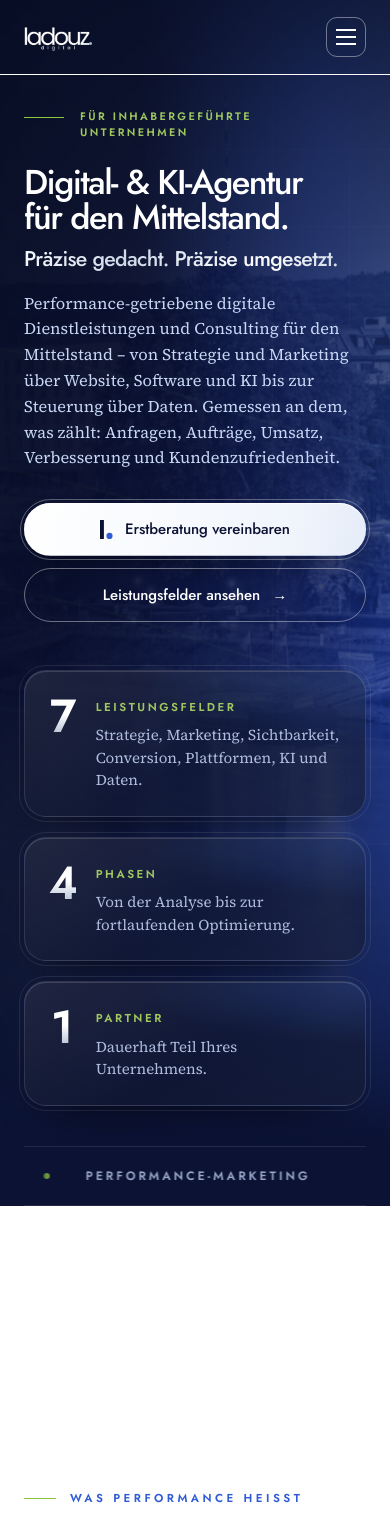
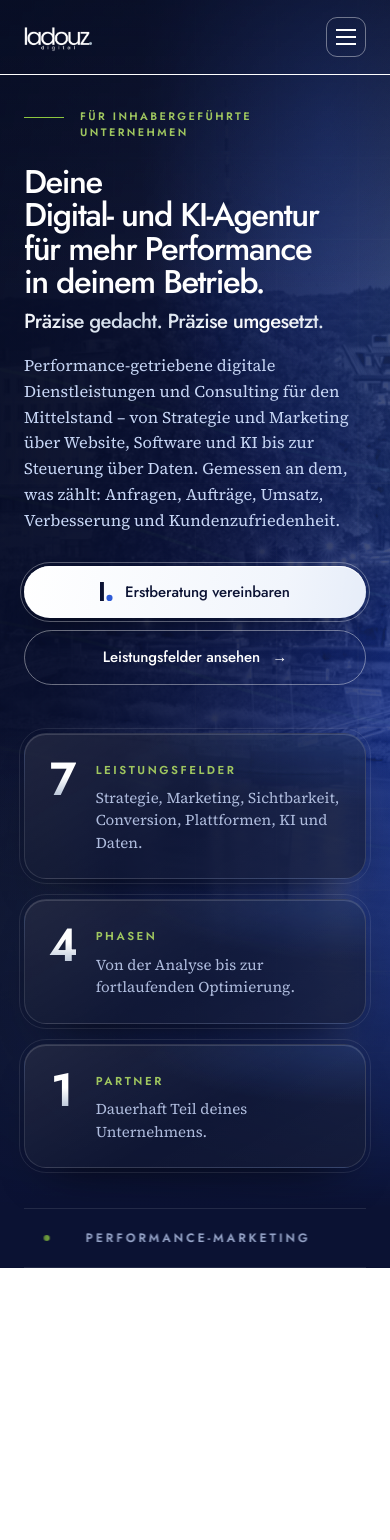
Before and after one commit to nizarladouz/Ladouz-Digital, a Next.js app in the folder ladouz-digital/: page / in a window 390 px wide. Shown: the top 1540 px of the page. Built offline with nearby package versions, Linux system fonts and the light colour scheme.

Commit message:
Neue Headline und gesamte Seite in Du-Form
Co-Authored-By: Claude Opus 5.5 <noreply@anthropic.com>
Claude-Session: https://claude.ai/code/session_017F5bpvVz4rgqiu1Uy2xQD5

```diff
--- a/ladouz-digital/app/page.tsx
+++ b/ladouz-digital/app/page.tsx
@@ -10,16 +10,16 @@
    des Unternehmens. Präzise gedacht. Präzise umgesetzt.
 
    AUFBAU – jede Sektion beantwortet genau eine Frage:
-     Hero            Was bieten Sie an?
+     Hero            Was bietet ihr an?
      Laufband        Was gehört alles dazu?
-     Leitgedanke     Was heißt bei Ihnen Performance?
+     Leitgedanke     Was heißt bei euch Performance?
      Wandel          Wo verliere ich heute Wachstum?        (#system)
-     Leistungsfelder Was genau machen Sie?                   (#leistungen)
+     Leistungsfelder Was genau macht ihr?                    (#leistungen)
      Vorgehen        Wie läuft das ab?                        (#framework)
      Messbarkeit     Woran erkenne ich, dass es wirkt?        (#messbarkeit)
-     Haltung         Warum Sie?                               (#leitbild)
+     Haltung         Warum ihr?                               (#leitbild)
      Branchen        Passt das zu mir?                        (#branchen)
-     Perspektiven    Wie denken Sie?                          (#publikationen, #newsletter)
+     Perspektiven    Wie denkt ihr?                           (#publikationen, #newsletter)
      Fragen          Was will ich vorher noch wissen?         (#fragen)
      Kontakt         Wie fange ich an?                        (#kontakt)
 
@@ -179,7 +179,7 @@ const hauptmenue: MenuEintrag[] = [
 const heroFakten = [
   { wert: "7", einheit: "Leistungsfelder", text: "Strategie, Marketing, Sichtbarkeit, Conversion, Plattformen, KI und Daten." },
   { wert: "4", einheit: "Phasen", text: "Von der Analyse bis zur fortlaufenden Optimierung." },
-  { wert: "1", einheit: "Partner", text: "Dauerhaft Teil Ihres Unternehmens." },
+  { wert: "1", einheit: "Partner", text: "Dauerhaft Teil deines Unternehmens." },
 ];
 
 /* Die sieben Knoten des Hero-Instruments – in der Reihenfolge im Uhrzeigersinn ab 12 Uhr. */
@@ -207,7 +207,7 @@ const wandel = [
   {
     bereich: "Sichtbarkeit",
     heute: "Gefunden wird, wer zufällig gut rankt. Neue Suchwege wie KI-Antworten bleiben unbeachtet.",
-    danach: "Eine Inhaltsarchitektur, die Sie dort sichtbar macht, wo Ihre Kunden suchen – in Google und in KI-Antworten.",
+    danach: "Eine Inhaltsarchitektur, die dich dort sichtbar macht, wo deine Kunden suchen – in Google und in KI-Antworten.",
   },
   {
     bereich: "Marketing",
@@ -221,8 +221,8 @@ const wandel = [
   },
   {
     bereich: "Abläufe",
-    heute: "Wiederkehrende Arbeit bindet Ihr Team. Standardsoftware bildet die eigenen Abläufe nur teilweise ab.",
-    danach: "Software und KI-Agenten übernehmen, was sich wiederholt. Ihr Team gewinnt Zeit für das Wesentliche.",
+    heute: "Wiederkehrende Arbeit bindet dein Team. Standardsoftware bildet die eigenen Abläufe nur teilweise ab.",
+    danach: "Software und KI-Agenten übernehmen, was sich wiederholt. Dein Team gewinnt Zeit für das Wesentliche.",
   },
   {
     bereich: "Steuerung",
@@ -289,7 +289,7 @@ const leistungsfelder: Leistungsfeld[] = [
     nr: "06",
     titel: "KI & Automatisierung",
     wirkung: "Effizienz",
-    text: "KI-Agenten und automatisierte Abläufe, die wiederkehrende Arbeit übernehmen – eingebettet in Ihre Prozesse, nicht daneben.",
+    text: "KI-Agenten und automatisierte Abläufe, die wiederkehrende Arbeit übernehmen – eingebettet in deine Prozesse, nicht daneben.",
     punkte: ["KI-Agenten im Betrieb", "Prozess-Automatisierung", "KI-Governance"],
     symbol: "knoten",
   },
@@ -317,7 +317,7 @@ const phasen: Phase[] = [
     nr: "01",
     titel: "Analyse & Potenzial",
     stufe: "Verstehen",
-    text: "Wir erfassen, wo Ihr Unternehmen heute Umsatz gewinnt – und wo es ihn verliert: Sichtbarkeit, Marketing, Website, Abläufe und Daten.",
+    text: "Wir erfassen, wo dein Unternehmen heute Umsatz gewinnt – und wo es ihn verliert: Sichtbarkeit, Marketing, Website, Abläufe und Daten.",
     ergebnis: "Ein Zielbild mit Prioritäten, geordnet nach Wirkung.",
     bild: BILDER.phaseAnalyse,
   },
@@ -333,7 +333,7 @@ const phasen: Phase[] = [
     nr: "03",
     titel: "Umsetzung",
     stufe: "Umsetzen",
-    text: "Kampagnen, Website, Software und KI-Anwendungen gehen kontrolliert live – eingebettet in Ihre Prozesse und vom ersten Tag an gemessen.",
+    text: "Kampagnen, Website, Software und KI-Anwendungen gehen kontrolliert live – eingebettet in deine Prozesse und vom ersten Tag an gemessen.",
     ergebnis: "Produktive Systeme statt Pilotprojekte.",
     bild: BILDER.phaseUmsetzung,
   },
@@ -341,7 +341,7 @@ const phasen: Phase[] = [
     nr: "04",
     titel: "Messen, Optimieren, Skalieren",
     stufe: "Fortlaufend",
-    text: "Was wirkt, wird ausgebaut. Was nicht wirkt, wird ersetzt. Wir messen, lernen und verbessern – und bleiben dauerhaft Teil Ihres Unternehmens.",
+    text: "Was wirkt, wird ausgebaut. Was nicht wirkt, wird ersetzt. Wir messen, lernen und verbessern – und bleiben dauerhaft Teil deines Unternehmens.",
     ergebnis: "Ein System, das mit jeder Optimierung stärker wird.",
     bild: BILDER.phaseBetrieb,
   },
@@ -371,7 +371,7 @@ const messprinzipien = [
 const prinzipien = [
   { titel: "Wirkung vor Aktivität.", text: "Wir messen uns an Anfragen, Aufträgen und Umsatz – nicht an Stunden, Reichweite oder Klicks." },
   { titel: "Umsetzung, nicht Empfehlung.", text: "Wir bauen, was wir planen. Strategie ohne Umsetzung bleibt eine Präsentation." },
-  { titel: "Partnerschaft, kein Projekt.", text: "Projekte enden. Wachstum nicht – deshalb bleiben wir dauerhaft Teil Ihres Unternehmens." },
+  { titel: "Partnerschaft, kein Projekt.", text: "Projekte enden. Wachstum nicht – deshalb bleiben wir dauerhaft Teil deines Unternehmens." },
 ];
 
 const branchen = [
@@ -415,11 +415,11 @@ const fragen = [
     antwort: "Für mittelständische Unternehmen, die digitales Wachstum als dauerhafte Aufgabe verstehen – branchenübergreifend. Entscheidend ist die Struktur der Wertschöpfung, nicht das Etikett der Branche.",
   },
   {
-    frage: "Arbeiten Sie projektweise oder dauerhaft?",
-    antwort: "Dauerhaft. Wir bauen die Grundlage gemeinsam mit Ihnen auf und bleiben danach Teil Ihres Unternehmens: Wir steuern mit, messen und entwickeln weiter.",
-  },
-  {
-    frage: "Übernehmen Sie auch die Umsetzung?",
+    frage: "Arbeitet ihr projektweise oder dauerhaft?",
+    antwort: "Dauerhaft. Wir bauen die Grundlage gemeinsam mit dir auf und bleiben danach Teil deines Unternehmens: Wir steuern mit, messen und entwickeln weiter.",
+  },
+  {
+    frage: "Übernehmt ihr auch die Umsetzung?",
     antwort: "Ja. Wir planen nicht nur, wir setzen um – Kampagnen, Websites, Software, KI-Anwendungen und Tracking aus einer Hand.",
   },
   {
@@ -428,7 +428,7 @@ const fragen = [
   },
   {
     frage: "Wie beginnt eine Zusammenarbeit?",
-    antwort: "Mit einer Erstberatung. Darin klären wir, wo Ihr Unternehmen heute steht und ob eine Zusammenarbeit zu Ihnen passt – unverbindlich und konkret.",
+    antwort: "Mit einer Erstberatung. Darin klären wir, wo dein Unternehmen heute steht und ob eine Zusammenarbeit zu dir passt – unverbindlich und konkret.",
   },
 ];
 
@@ -955,7 +955,7 @@ function Kopfbereich() {
               <label htmlFor="suche" className="text-[0.7rem] font-semibold uppercase tracking-[0.24em] text-[#2f5bd7]">
                 Publikationen, Leistungen und Themen durchsuchen
               </label>
-              <input id="suche" type="search" placeholder="Wonach suchen Sie?" className="mt-4 w-full border-b-2 border-[#e7ecf5] bg-transparent pb-3 text-[clamp(1.2rem,2.6vw,1.9rem)] font-bold tracking-[-0.02em] text-[#0b1233] outline-none transition-colors placeholder:text-[#7d8ba6] focus:border-[#8dc63f]" />
+              <input id="suche" type="search" placeholder="Wonach suchst du?" className="mt-4 w-full border-b-2 border-[#e7ecf5] bg-transparent pb-3 text-[clamp(1.2rem,2.6vw,1.9rem)] font-bold tracking-[-0.02em] text-[#0b1233] outline-none transition-colors placeholder:text-[#7d8ba6] focus:border-[#8dc63f]" />
               <div className="mt-6 flex flex-wrap items-center gap-3">
                 <span className="text-[0.66rem] font-semibold uppercase tracking-[0.22em] text-[#5b6b8a]">Häufig gesucht</span>
                 {["KI-Implementierung", "Digitalstrategie", "Framework", "Automatisierung"].map((t) => (
@@ -1037,9 +1037,10 @@ function Hero() {
               </span>
             </p>
 
-            <h1 className="mt-6 text-[clamp(1.9rem,10vw,2.15rem)] sm:text-[clamp(2.15rem,5vw,4.2rem)] font-medium leading-[1.02] tracking-[-0.044em] sm:mt-8">
-              {/* „Digital- & KI-Agentur“ ab Tablet immer zusammen in einer Zeile. */}
-              <span className="sm:whitespace-nowrap">Digital- &amp; KI-Agentur</span> für den Mittelstand.{" "}
+            <h1 className="mt-6 text-[clamp(1.75rem,8.8vw,2.05rem)] sm:text-[clamp(2.15rem,4.1vw,3.4rem)] font-medium leading-[1.02] tracking-[-0.044em] sm:mt-8">
+              {/* „Digital- und KI-Agentur“ bleibt immer zusammen; ab Tablet beginnt danach eine neue Zeile. */}
+              Deine <span className="whitespace-nowrap">Digital- und KI-Agentur</span><br className="hidden sm:block" />{" "}
+              für mehr Performance <span className="whitespace-nowrap">in deinem Betrieb.</span>{" "}
               <span className="ld-silber mt-3 block text-[0.62em] leading-[1.12] tracking-[-0.03em] sm:mt-4">Präzise gedacht. Präzise umgesetzt.</span>
             </h1>
 
@@ -1396,7 +1397,7 @@ function Leistungsfelder() {
           <Reveal delay={100}>
             <p className="ld-serif max-w-[46ch] text-[clamp(1.05rem,1.6vw,1.2rem)] leading-[1.66] text-[#43507a]">
               Einzeln stark, zusammen ein System. Jedes Feld zahlt auf dieselbe Kennzahlenkette
-              ein – und wird gemeinsam mit Ihrem Team dauerhaft weiterentwickelt.
+              ein – und wird gemeinsam mit deinem Team dauerhaft weiterentwickelt.
             </p>
           </Reveal>
         </div>
@@ -1639,7 +1640,7 @@ function ProgrammSzene() {
               <dl className="min-w-0 space-y-6">
                 <div>
                   <dt className="text-[0.66rem] font-semibold uppercase tracking-[0.28em] text-[#9aa8cc]">Start</dt>
-                  <dd className="mt-1.5 text-[1.08rem] font-medium leading-[1.35] text-[#c7d6f5]">Analyse Ihrer Ausgangslage</dd>
+                  <dd className="mt-1.5 text-[1.08rem] font-medium leading-[1.35] text-[#c7d6f5]">Analyse deiner Ausgangslage</dd>
                 </div>
                 <div>
                   <dt className="text-[0.66rem] font-semibold uppercase tracking-[0.28em] text-[#9fc65f]">Ergebnis</dt>
@@ -1817,7 +1818,7 @@ function Messbarkeit() {
           <div className="mt-20 flex flex-col gap-7 rounded-[22px] border border-[#e7ecf5] bg-[#f7f9fc] p-9 sm:p-12 lg:flex-row lg:items-center lg:justify-between">
             <div>
               <p className="max-w-[26ch] text-[clamp(1.4rem,2.6vw,2rem)] font-medium leading-[1.15] tracking-[-0.026em] text-[#0b1233]">
-                Wo verliert Ihr Unternehmen heute Wachstum?
+                Wo verliert dein Unternehmen heute Wachstum?
               </p>
               <p className="ld-serif mt-3 max-w-[50ch] text-[1.02rem] leading-[1.6] text-[#43507a]">
                 In der Erstberatung finden wir es gemeinsam heraus – unverbindlich und konkret.
@@ -1849,8 +1850,8 @@ function Haltung() {
             </h2>
             <Lead>
               Unser Anspruch: die performancestärksten digitalen Services für den Mittelstand.
-              Wir sind Umsetzungspartner, nicht Folienlieferant – was wir mit Ihnen planen,
-              bauen wir mit Ihnen auf und bleiben Teil davon.
+              Wir sind Umsetzungspartner, nicht Folienlieferant – was wir mit dir planen,
+              bauen wir mit dir auf und bleiben Teil davon.
             </Lead>
           </Reveal>
 
@@ -1893,9 +1894,9 @@ function Branchen() {
             Mittelstand. Branchenübergreifend.
           </h2>
           <Lead>
-            Für mittelständische Unternehmen, die digitales Wachstum nicht dem Zufall
-            überlassen wollen. Entscheidend ist die Struktur Ihrer Wertschöpfung,
-            nicht das Etikett Ihrer Branche.
+            Für dich und deinen Betrieb, wenn du digitales Wachstum nicht dem Zufall
+            überlassen willst. Entscheidend ist die Struktur deiner Wertschöpfung,
+            nicht das Etikett deiner Branche.
           </Lead>
           <div className="mt-9">
             <CtaButton href="#kontakt" variant="dark">Passt das zu uns?</CtaButton>
@@ -1990,9 +1991,9 @@ function Fragen() {
         <Reveal>
           <Eyebrow>Häufige Fragen</Eyebrow>
           <h2 id="fragen-titel" className="mt-6 max-w-[16ch] text-[clamp(2.1rem,4.2vw,3.4rem)] font-medium leading-[1.05] tracking-[-0.034em] text-[#0b1233]">
-            Was Sie vorab wissen sollten.
+            Was du vorab wissen solltest.
           </h2>
-          <Lead>Und wenn Ihre Frage fehlt: In der Erstberatung ist Raum für alles Weitere.</Lead>
+          <Lead>Und wenn deine Frage fehlt: In der Erstberatung ist Raum für alles Weitere.</Lead>
           <div className="mt-9">
             <CtaButton href="#kontakt" variant="dark">Frage stellen</CtaButton>
           </div>
@@ -2070,11 +2071,11 @@ function Kontakt() {
             <div className="relative p-9 sm:p-14">
               <Eyebrow tone="light">Erstberatung</Eyebrow>
               <h2 id="kontakt-titel" className="mt-6 max-w-[16ch] text-[clamp(2rem,3.8vw,3rem)] font-medium leading-[1.06] tracking-[-0.032em]">
-                Sprechen wir über Ihr Wachstum.
+                Sprechen wir über dein Wachstum.
               </h2>
               <p className="ld-serif mt-6 max-w-[46ch] text-[1.1rem] leading-[1.64] text-[#c7d6f5]">
-                In der Erstberatung klären wir, wo Ihr Unternehmen heute Umsatz gewinnt und wo es
-                ihn verliert – und ob eine Zusammenarbeit zu Ihnen passt. Unverbindlich und konkret.
+                In der Erstberatung klären wir, wo dein Unternehmen heute Umsatz gewinnt und wo es
+                ihn verliert – und ob eine Zusammenarbeit zu dir passt. Unverbindlich und konkret.
               </p>
               <div className="mt-9"><CtaButton href={BOOKING_URL} auf="dunkel">Termin direkt wählen</CtaButton></div>
 
@@ -2082,7 +2083,7 @@ function Kontakt() {
                 {status === "success" ? (
                   <div>
                     <p className="text-[1.15rem] font-bold tracking-[-0.018em]">Vielen Dank.</p>
-                    <p className="ld-serif mt-2 text-[1rem] leading-[1.6] text-[#c7d6f5]">Ihre Anfrage ist angekommen. Wir melden uns persönlich.</p>
+                    <p className="ld-serif mt-2 text-[1rem] leading-[1.6] text-[#c7d6f5]">Deine Anfrage ist angekommen. Wir melden uns persönlich.</p>
                     <button type="button" onClick={() => setStatus("idle")} className="mt-5 text-[0.88rem] font-medium text-[#b6e57a] underline underline-offset-4">
                       Weitere Anfrage senden
                     </button>
@@ -2108,12 +2109,12 @@ function Kontakt() {
                       <p role="alert" className="mt-5 text-[0.92rem] leading-relaxed text-[#ffc2b3]">
                         Die Übermittlung hat nicht geklappt.{" "}
                         <a href={mailFallback} className="font-semibold text-white underline underline-offset-4">Anfrage per E-Mail senden</a>
-                        {" "}– Ihre Angaben sind bereits eingetragen.
+                        {" "}– deine Angaben sind bereits eingetragen.
                       </p>
                     )}
 
                     <p className="ld-serif mt-5 text-[0.82rem] leading-[1.6] text-[#8695bd]">
-                      Mit dem Absenden stimmen Sie der Verarbeitung Ihrer Angaben zur Bearbeitung der Anfrage zu.
+                      Mit dem Absenden stimmst du der Verarbeitung deiner Angaben zur Bearbeitung der Anfrage zu.
                       Details in der <a href="/datenschutz" className="underline underline-offset-2 hover:text-white">Datenschutzerklärung</a>.
                     </p>
                   </form>
```
